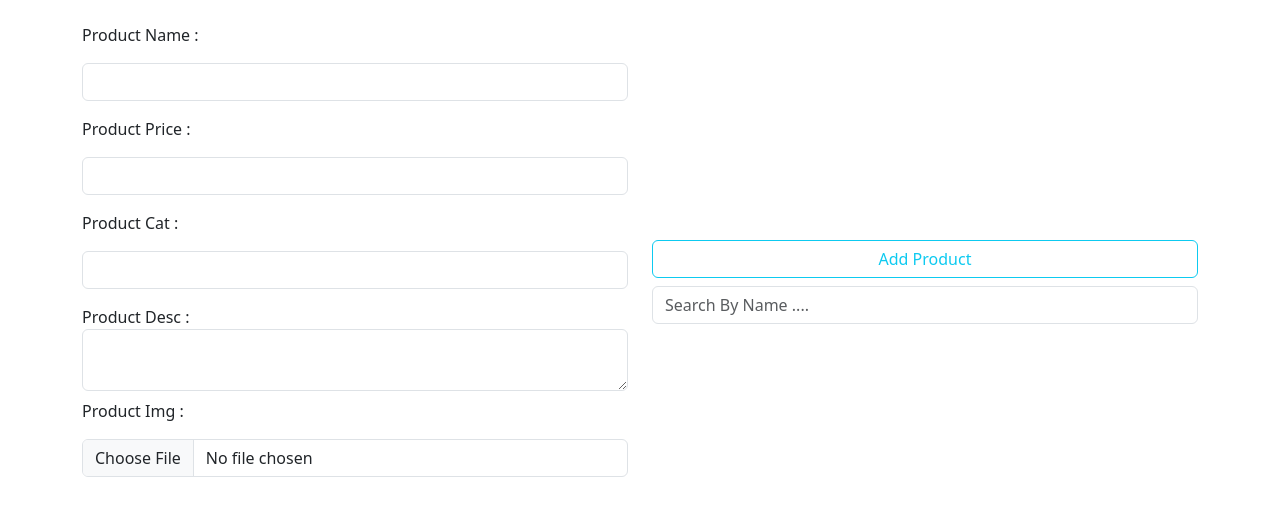
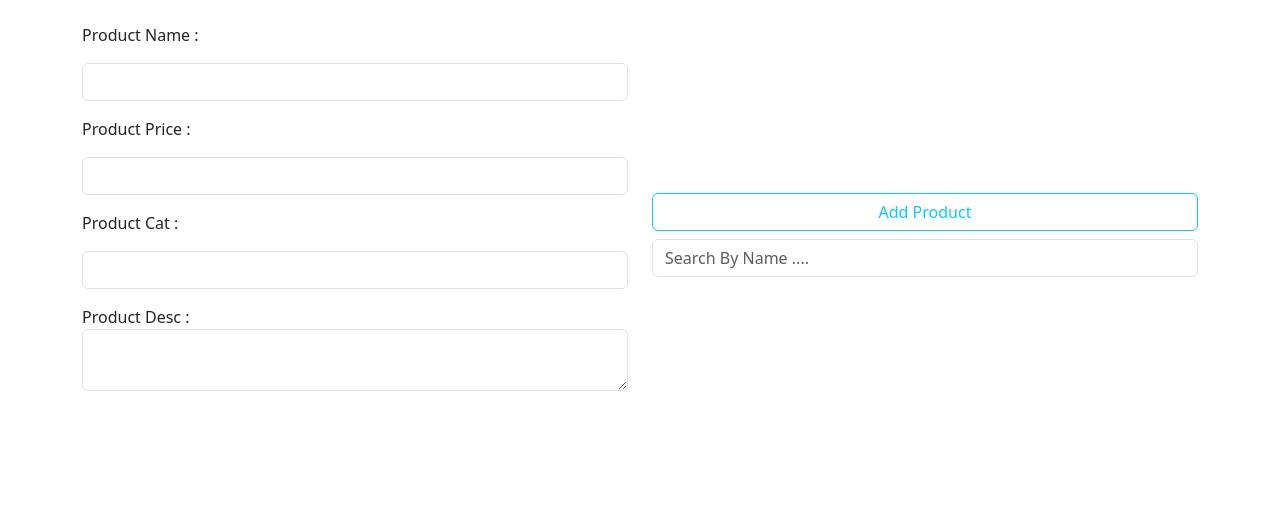
Before and after one commit to Salahwebdev/CRUD, a plain HTML site: page index.html in a window 1280 px wide. Shown: the part 73-588 px from the top of the page. Drawn offline with Linux system fonts and the light colour scheme.

Commit message:
Update index.html

```diff
--- a/index.html
+++ b/index.html
@@ -35,8 +35,7 @@
                     class="form-control  mb-2"></textarea>
                 <div id="alert" class="alert alert-danger d-none py-0 text-capitalize"> Product Name Must starts with
                     capital letter</div>
-                <label for="productImg"> Product Img : </label>
-                <input id="productImg" type="file" class="form-control my-3" />
+
                 <div id="alert" class="alert alert-danger d-none py-0 text-capitalize"> Product Name Must starts with
                     capital letter</div>
             </div>
```
